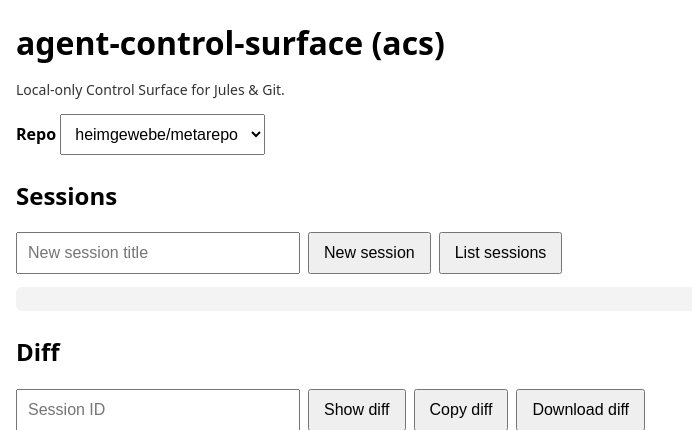
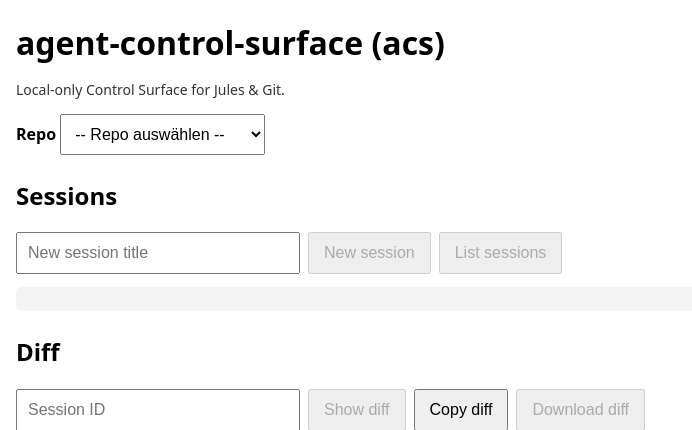
Before and after one commit to heimgewebe/agent-control-surface, a FastAPI app: page / in a window 1280 px wide. Shown: the top 430 px of the page, without its empty margins (0-692 px from the left). Run offline with FastAPI, Linux system fonts and the light colour scheme.

Commit message:
Align publish repo handling with query contract

```diff
--- a/panel/app.py
+++ b/panel/app.py
@@ -11,7 +11,7 @@ from datetime import datetime, timezone
 from pathlib import Path
 from typing import Any
 
-from fastapi import FastAPI, HTTPException, Query
+from fastapi import Body, FastAPI, HTTPException, Query
 from fastapi.responses import HTMLResponse, JSONResponse, PlainTextResponse, Response
 from fastapi.templating import Jinja2Templates
 from pydantic import BaseModel, Field
@@ -89,8 +89,7 @@ class ActionResult(BaseModel):
     correlation_id: str
 
 
-class PublishReq(BaseModel):
-    repo: str
+class PublishOptions(BaseModel):
     branch: str | None = None
     commit_message: str | None = None
     pr_title: str | None = None
@@ -243,7 +242,7 @@ def api_git_pr_prepare(repo: str = Query(...)) -> str:
 
 
 @app.post("/api/git/publish", response_class=JSONResponse)
-def api_git_publish(req: PublishReq) -> JSONResponse:
+def api_git_publish(repo: str = Query(...), req: PublishOptions = Body(default=PublishOptions())) -> JSONResponse:
     correlation_id = new_correlation_id()
     job_id = str(uuid.uuid4())
     job_state = JobState(job_id=job_id, status="queued")
@@ -251,7 +250,7 @@ def api_git_publish(req: PublishReq) -> JSONResponse:
         purge_jobs_locked()
         JOBS[job_id] = job_state
         JOB_CREATED_AT[job_id] = time.time()
-    JOB_EXECUTOR.submit(run_publish_job, job_id, correlation_id, req)
+    JOB_EXECUTOR.submit(run_publish_job, job_id, correlation_id, repo, req)
     payload = PublishJobResponse(job_id=job_id, correlation_id=correlation_id)
     return JSONResponse(payload.model_dump(), status_code=202)
 
@@ -833,16 +832,16 @@ def push_action(req: GitPushReq) -> tuple[ActionResult, int]:
     return result, 200 if ok else 500
 
 
-def run_publish_job(job_id: str, correlation_id: str, req: PublishReq) -> None:
+def run_publish_job(job_id: str, correlation_id: str, repo: str, req: PublishOptions) -> None:
     set_job_status(job_id, "running")
     ok = False
     try:
-        ok = execute_publish(job_id, correlation_id, req)
+        ok = execute_publish(job_id, correlation_id, repo, req)
     except Exception as exc:
         result = build_action_result(
             ok=False,
             action="git.publish",
-            repo=req.repo,
+            repo=repo,
             correlation_id=correlation_id,
             message=str(exc),
             error_kind="internal",
@@ -852,15 +851,15 @@ def run_publish_job(job_id: str, correlation_id: str, req: PublishReq) -> None:
     set_job_status(job_id, "done" if ok else "error")
 
 
-def execute_publish(job_id: str, correlation_id: str, req: PublishReq) -> bool:
+def execute_publish(job_id: str, correlation_id: str, repo: str, req: PublishOptions) -> bool:
     start = time.monotonic()
     try:
-        target = get_repo(req.repo)
+        target = get_repo(repo)
     except HTTPException as exc:
         result = build_action_result(
             ok=False,
             action="git.publish",
-            repo=req.repo,
+            repo=repo,
             correlation_id=correlation_id,
             message=str(exc.detail),
             error_kind="invalid_repo",
@@ -1150,7 +1149,7 @@ def build_default_commit_message(repo: str) -> str:
     return f"acs: publish {repo}"
 
 
-def build_default_pr_title(req: PublishReq, repo: str) -> str:
+def build_default_pr_title(req: PublishOptions, repo: str) -> str:
     return (req.commit_message or "").strip() or build_default_commit_message(repo)
 
 
--- a/panel/templates/index.html
+++ b/panel/templates/index.html
@@ -76,6 +76,7 @@
 
     <label for="repo">Repo</label>
     <select id="repo">
+      <option value="">-- Repo auswählen --</option>
       {% for repo in repos %}
       <option value="{{ repo.key }}">{{ repo.display }}</option>
       {% endfor %}
@@ -85,8 +86,8 @@
       <h2>Sessions</h2>
       <div class="row">
         <input id="title" placeholder="New session title" style="min-width: 260px" />
-        <button onclick="newSession()">New session</button>
-        <button onclick="listSessions()">List sessions</button>
+        <button onclick="newSession()" data-repo-required="true">New session</button>
+        <button onclick="listSessions()" data-repo-required="true">List sessions</button>
       </div>
       <pre id="sessions"></pre>
     </section>
@@ -95,9 +96,9 @@
       <h2>Diff</h2>
       <div class="row">
         <input id="sessionId" placeholder="Session ID" style="min-width: 260px" />
-        <button onclick="showDiff()">Show diff</button>
+        <button onclick="showDiff()" data-repo-required="true">Show diff</button>
         <button onclick="copyToClipboard('diff')">Copy diff</button>
-        <button onclick="downloadDiff()">Download diff</button>
+        <button onclick="downloadDiff()" data-repo-required="true">Download diff</button>
       </div>
       <pre id="diff"></pre>
     </section>
@@ -115,7 +116,7 @@
         <input id="applySessionId" placeholder="Jules Session ID (optional)" style="min-width: 260px" />
       </div>
       <div class="row">
-        <button onclick="applyPatch()">Apply patch</button>
+        <button onclick="applyPatch()" data-repo-required="true">Apply patch</button>
       </div>
       <div id="applyStatus" class="status"></div>
       <pre id="applyOut"></pre>
@@ -125,15 +126,15 @@
       <h2>PR Wizard (Git)</h2>
       <div class="row">
         <input id="branch" placeholder="branch name (z.B. acs/session-xyz)" style="min-width: 260px" />
-        <button onclick="createBranch()">Create branch</button>
-        <button onclick="gitStatus()">Status</button>
-        <button onclick="gitDiff()">Diff</button>
+        <button onclick="createBranch()" data-repo-required="true">Create branch</button>
+        <button onclick="gitStatus()" data-repo-required="true">Status</button>
+        <button onclick="gitDiff()" data-repo-required="true">Diff</button>
       </div>
       <div class="row">
         <input id="msg" placeholder="commit message" style="min-width: 360px" />
-        <button onclick="gitCommit()">Commit</button>
-        <button onclick="gitPush()">Push</button>
-        <button onclick="gitPreparePr()">Prepare PR</button>
+        <button onclick="gitCommit()" data-repo-required="true">Commit</button>
+        <button onclick="gitPush()" data-repo-required="true">Push</button>
+        <button onclick="gitPreparePr()" data-repo-required="true">Prepare PR</button>
       </div>
       <div class="row">
         <input id="prTitle" placeholder="PR title (optional)" style="min-width: 360px" />
@@ -151,7 +152,7 @@
         <textarea id="prBody" placeholder="PR body (optional)" style="min-height: 120px"></textarea>
       </div>
       <div class="row">
-        <button onclick="publish()">Publish (Push + PR)</button>
+        <button onclick="publish()" data-repo-required="true">Publish (Push + PR)</button>
         <button onclick="downloadPublishLog()" id="publishDownload" disabled>Download publish log</button>
       </div>
       <div id="publishStatus" class="status"></div>
@@ -168,43 +169,124 @@
           body: body ? JSON.stringify(body) : undefined,
         });
         const txt = await res.text();
-        if (!res.ok) throw new Error(txt);
+        if (!res.ok) {
+          const message = formatErrorMessage(txt);
+          throw new Error(message);
+        }
         return txt;
       }
       function repo() {
-        return document.getElementById("repo").value;
+        return document.getElementById("repo").value.trim();
       }
+      function ensureRepo(onError) {
+        const value = repo();
+        if (!value) {
+          const message = "Bitte zuerst ein Repo auswählen.";
+          if (onError) onError(message);
+          updateRepoDependentState();
+          return null;
+        }
+        return value;
+      }
+      function formatFastApiDetail(detail) {
+        if (Array.isArray(detail)) {
+          const parts = detail
+            .map((item) => {
+              if (!item) return "";
+              const loc = Array.isArray(item.loc) ? item.loc.join(".") : item.loc;
+              if (item.msg) {
+                if (loc && item.msg === "Field required" && loc.startsWith("query.")) {
+                  return `Missing query param: ${loc.split(".").slice(1).join(".")}`;
+                }
+                if (loc) return `${loc}: ${item.msg}`;
+                return item.msg;
+              }
+              return String(item);
+            })
+            .filter(Boolean);
+          return parts.join("; ");
+        }
+        if (typeof detail === "string") return detail;
+        return "";
+      }
+      function formatErrorMessage(text) {
+        if (!text) return "Request failed";
+        try {
+          const parsed = JSON.parse(text);
+          if (parsed?.detail) {
+            const detailMessage = formatFastApiDetail(parsed.detail);
+            if (detailMessage) return detailMessage;
+          }
+          if (parsed?.message) return parsed.message;
+        } catch (err) {
+          // ignore JSON parse errors
+        }
+        return text.split("\n")[0] || "Request failed";
+      }
+      function updateRepoDependentState() {
+        const disabled = !repo();
+        document.querySelectorAll("[data-repo-required=\"true\"]").forEach((el) => {
+          el.disabled = disabled;
+        });
+      }
+      document.addEventListener("DOMContentLoaded", () => {
+        updateRepoDependentState();
+        document.getElementById("repo").addEventListener("change", updateRepoDependentState);
+      });
 
       async function listSessions() {
+        const repoValue = ensureRepo((message) => {
+          document.getElementById("sessions").textContent = message;
+        });
+        if (!repoValue) return;
         document.getElementById("sessions").textContent = await api(
-          `/api/sessions?repo=${encodeURIComponent(repo())}`,
+          `/api/sessions?repo=${encodeURIComponent(repoValue)}`,
         );
       }
       async function newSession() {
+        const repoValue = ensureRepo((message) => {
+          document.getElementById("sessions").textContent = message;
+        });
+        if (!repoValue) return;
         const title = document.getElementById("title").value || "untitled";
         document.getElementById("sessions").textContent = await api(
           "/api/sessions/new",
-          { repo: repo(), title },
+          { repo: repoValue, title },
         );
       }
       async function showDiff() {
         const id = document.getElementById("sessionId").value.trim();
         if (!id) return;
+        const repoValue = ensureRepo((message) => {
+          document.getElementById("diff").textContent = message;
+        });
+        if (!repoValue) return;
         document.getElementById("diff").textContent = await api(
-          `/api/sessions/${encodeURIComponent(id)}/diff?repo=${encodeURIComponent(repo())}`,
+          `/api/sessions/${encodeURIComponent(id)}/diff?repo=${encodeURIComponent(repoValue)}`,
         );
       }
       function downloadDiff() {
         const id = document.getElementById("sessionId").value.trim();
         if (!id) return;
-        const url = `/api/sessions/${encodeURIComponent(id)}/diff/download?repo=${encodeURIComponent(repo())}`;
+        const repoValue = ensureRepo((message) => {
+          document.getElementById("diff").textContent = message;
+        });
+        if (!repoValue) return;
+        const url = `/api/sessions/${encodeURIComponent(id)}/diff/download?repo=${encodeURIComponent(
+          repoValue,
+        )}`;
         window.location.href = url;
       }
       async function applyPatch() {
         const patch = document.getElementById("patch").value;
         const threeWay = document.getElementById("threeWay").checked;
         const sessionId = document.getElementById("applySessionId").value.trim();
-        const body = { repo: repo(), patch, three_way: threeWay };
+        const repoValue = ensureRepo((message) => {
+          setApplyStatus(`❌ ${message}`, "error");
+          document.getElementById("applyOut").textContent = "";
+        });
+        if (!repoValue) return;
+        const body = { repo: repoValue, patch, three_way: threeWay };
         if (sessionId) body.session_id = sessionId;
         try {
           const res = await fetch("/api/patch/apply.json", {
@@ -245,37 +327,61 @@
       }
       async function createBranch() {
         const name = document.getElementById("branch").value.trim();
+        const repoValue = ensureRepo((message) => {
+          document.getElementById("gitOut").textContent = message;
+        });
+        if (!repoValue) return;
         document.getElementById("gitOut").textContent = await api(
           "/api/git/branch",
-          { repo: repo(), name },
+          { repo: repoValue, name },
         );
       }
       async function gitStatus() {
+        const repoValue = ensureRepo((message) => {
+          document.getElementById("gitOut").textContent = message;
+        });
+        if (!repoValue) return;
         document.getElementById("gitOut").textContent = await api(
-          `/api/git/status?repo=${encodeURIComponent(repo())}`,
+          `/api/git/status?repo=${encodeURIComponent(repoValue)}`,
         );
       }
       async function gitDiff() {
+        const repoValue = ensureRepo((message) => {
+          document.getElementById("gitOut").textContent = message;
+        });
+        if (!repoValue) return;
         document.getElementById("gitOut").textContent = await api(
-          `/api/git/diff?repo=${encodeURIComponent(repo())}`,
+          `/api/git/diff?repo=${encodeURIComponent(repoValue)}`,
         );
       }
       async function gitCommit() {
         const message = document.getElementById("msg").value.trim();
+        const repoValue = ensureRepo((notice) => {
+          document.getElementById("gitOut").textContent = notice;
+        });
+        if (!repoValue) return;
         document.getElementById("gitOut").textContent = await api(
           "/api/git/commit",
-          { repo: repo(), message },
+          { repo: repoValue, message },
         );
       }
       async function gitPush() {
+        const repoValue = ensureRepo((message) => {
+          document.getElementById("gitOut").textContent = message;
+        });
+        if (!repoValue) return;
         document.getElementById("gitOut").textContent = await api(
           "/api/git/push",
-          { repo: repo() },
+          { repo: repoValue },
         );
       }
       async function gitPreparePr() {
+        const repoValue = ensureRepo((message) => {
+          document.getElementById("gitOut").textContent = message;
+        });
+        if (!repoValue) return;
         document.getElementById("gitOut").textContent = await api(
-          `/api/git/pr-prepare?repo=${encodeURIComponent(repo())}`,
+          `/api/git/pr-prepare?repo=${encodeURIComponent(repoValue)}`,
         );
       }
       function copyToClipboard(id) {
@@ -305,7 +411,11 @@
       let publishData = null;
 
       async function publish() {
-        const payload = { repo: repo() };
+        const repoValue = ensureRepo((message) => {
+          setPublishStatus(`❌ ${message}`, "error");
+        });
+        if (!repoValue) return;
+        const payload = {};
         const branchName = document.getElementById("branch").value.trim();
         const commitMessage = document.getElementById("msg").value.trim();
         const prTitle = document.getElementById("prTitle").value.trim();
@@ -325,25 +435,24 @@
         document.getElementById("publishOut").textContent = "";
         document.getElementById("publishDownload").disabled = true;
         try {
-          const res = await fetch("/api/git/publish", {
+          const res = await fetch(`/api/git/publish?repo=${encodeURIComponent(repoValue)}`, {
             method: "POST",
             headers: { "Content-Type": "application/json" },
             body: JSON.stringify(payload),
           });
+          const errorText = await res.text();
           let data = null;
-          let errorText = "";
-          const contentType = res.headers.get("Content-Type") || "";
-          if (contentType.includes("application/json")) {
+          if (errorText) {
             try {
-              data = await res.json();
+              data = JSON.parse(errorText);
             } catch (err) {
-              errorText = await res.text();
+              // ignore JSON parse errors
             }
-          } else {
-            errorText = await res.text();
           }
           if (!res.ok) {
-            const message = data?.detail || errorText || "Publish failed";
+            document.getElementById("publishOut").textContent =
+              errorText || "No response body returned.";
+            const message = data ? formatErrorMessage(errorText) : errorText || "Publish failed";
             throw new Error(message);
           }
           if (!data) {
@@ -354,7 +463,11 @@
           setPublishStatus(`Job queued (${data.job_id})`, "warn");
           startPublishPolling();
         } catch (error) {
-          setPublishStatus(`❌ Publish fehlgeschlagen: ${error.message}`, "error");
+          const message =
+            error instanceof TypeError
+              ? `Network error: ${error.message || "fetch failed"} (Tunnel/Verbindung prüfen)`
+              : error.message;
+          setPublishStatus(`❌ Publish fehlgeschlagen: ${message}`, "error");
         }
       }
 
@@ -366,20 +479,17 @@
           if (!publishJobId) return;
           try {
             const res = await fetch(`/api/jobs/${publishJobId}`);
+            const errorText = await res.text();
             let data = null;
-            let errorText = "";
-            const contentType = res.headers.get("Content-Type") || "";
-            if (contentType.includes("application/json")) {
+            if (errorText) {
               try {
-                data = await res.json();
+                data = JSON.parse(errorText);
               } catch (err) {
-                errorText = await res.text();
+                // ignore JSON parse errors
               }
-            } else {
-              errorText = await res.text();
             }
             if (!res.ok) {
-              const message = data?.detail || errorText || "Job failed";
+              const message = data ? formatErrorMessage(errorText) : errorText || "Job failed";
               throw new Error(message);
             }
             if (!data) {
@@ -392,7 +502,11 @@
               publishPoll = null;
             }
           } catch (error) {
-            setPublishStatus(`⚠️ Publish polling failed: ${error.message}`, "warn");
+            const message =
+              error instanceof TypeError
+                ? `Network error: ${error.message || "fetch failed"} (Tunnel/Verbindung prüfen)`
+                : error.message;
+            setPublishStatus(`⚠️ Publish polling failed: ${message}`, "warn");
           }
         }, 2000);
       }
```
Also changed, not shown: tests/test_ui_repo_guard.py (added, +18 -0 lines), README.md.
